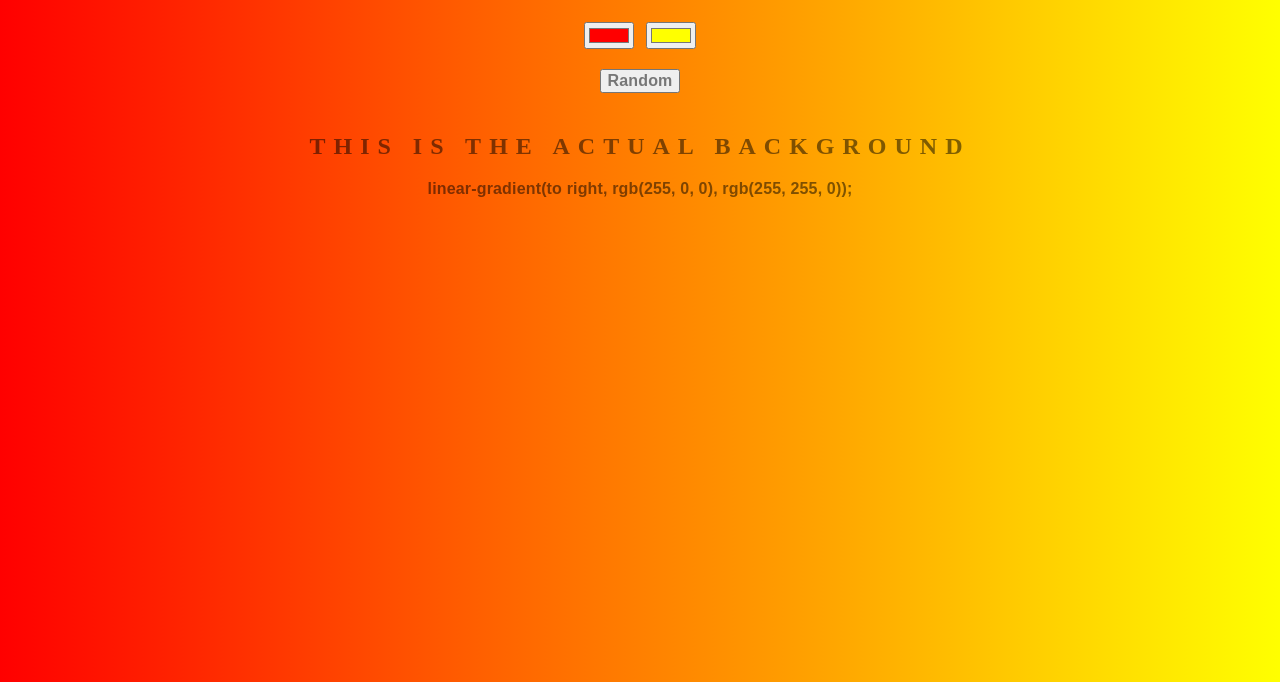
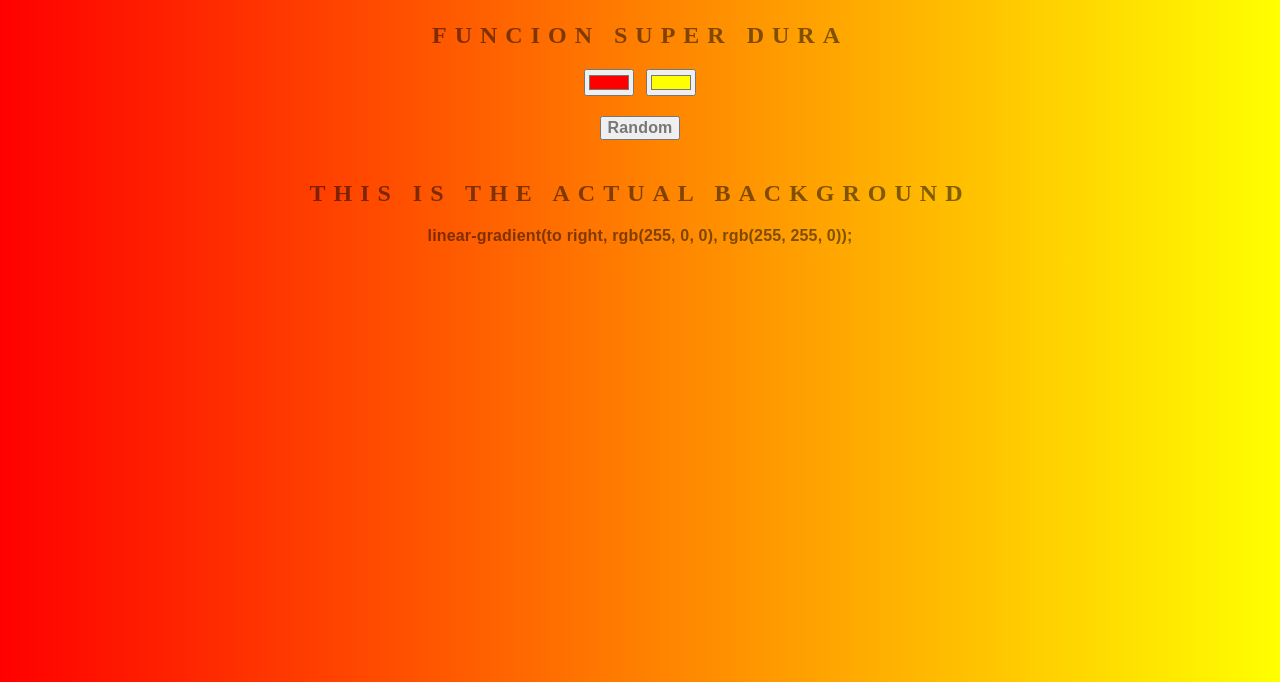
Before and after one commit to luisgerardodev/background-generator, a plain HTML site: page index.html in a window 1280 px wide. Shown: the part 118-800 px from the top of the page. Drawn offline with Linux system fonts and the light colour scheme.

Commit message:
Add FUnction

```diff
--- a/index.html
+++ b/index.html
@@ -6,6 +6,7 @@
 </head>
 <body id="gradient">
 	<h1>Super Background</h1>
+	<h2>Funcion Super Dura</h2>
 	<input class="color1" type="color" name="color1">
 	<input class="color2" type="color" name="color2"><br>
 	<button>Random</button>
```
